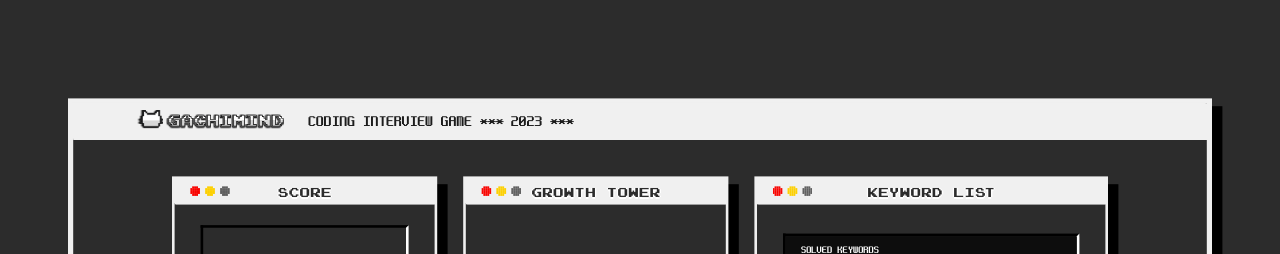
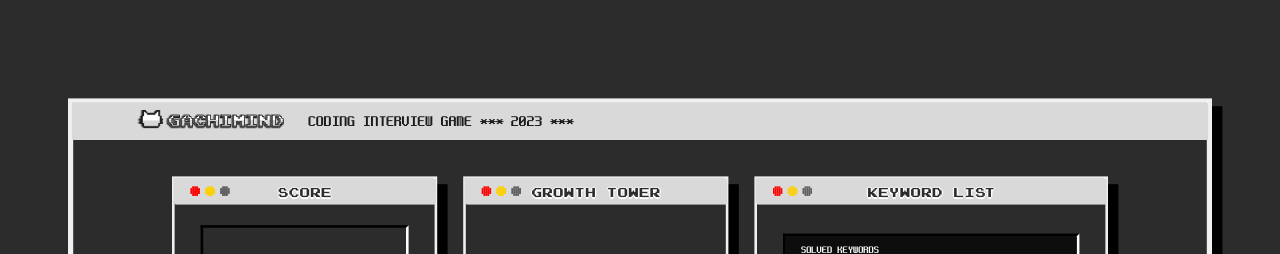
Before and after one commit to gachimind/frontend, a React (Create React App) app: page /mypage in a window 1280 px wide. Shown: the top 254 px of the page. Built offline with nearby package versions, Linux system fonts and the light colour scheme; no server answers; sample sign-in values are in the browser's storage.

Commit message:
FIX: 컨테이너 색상 변경

```diff
--- a/src/components/layout/ContentContainer.tsx
+++ b/src/components/layout/ContentContainer.tsx
@@ -28,8 +28,8 @@ const TitleBox = styled.div`
   font-family: ${(props) => props.theme.font.joystick};
   font-size: 20px;
   text-shadow: ${(props) => props.theme.textShadow.textShadow3};
-  background-color: ${(props) => props.theme.colors.ivory1};
-  box-shadow: 2px 0px ${(props) => props.theme.colors.ivory1}, -2px -2px ${(props) => props.theme.colors.ivory1};
+  background-color: ${(props) => props.theme.colors.lightGrey6};
+  box-shadow: 2px 0px ${(props) => props.theme.colors.lightGrey6}, -2px -2px ${(props) => props.theme.colors.lightGrey6};
   height: 39px;
   display: flex;
   justify-content: center;
--- a/src/components/layout/Header.tsx
+++ b/src/components/layout/Header.tsx
@@ -23,8 +23,8 @@ const Header = ({ page, children }: { page?: string; children?: React.ReactNode
 
 const HeaderLayout = styled.div`
   position: relative;
-  background-color: ${(props) => props.theme.colors.ivory1};
-  box-shadow: 2px 0px ${(props) => props.theme.colors.ivory1}, -2px -2px ${(props) => props.theme.colors.ivory1};
+  background-color: ${(props) => props.theme.colors.lightGrey6};
+  box-shadow: 2px 0px ${(props) => props.theme.colors.lightGrey6}, -2px -2px ${(props) => props.theme.colors.lightGrey6};
   height: 56px;
   display: flex;
   justify-content: space-between;
```
